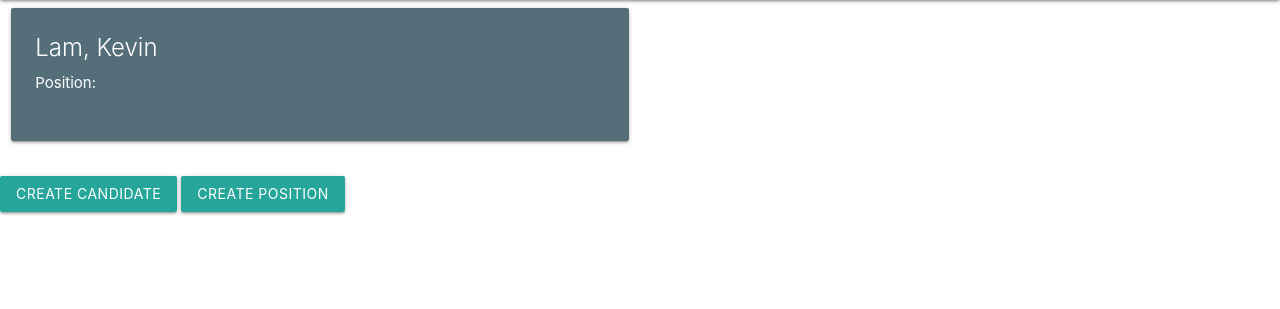
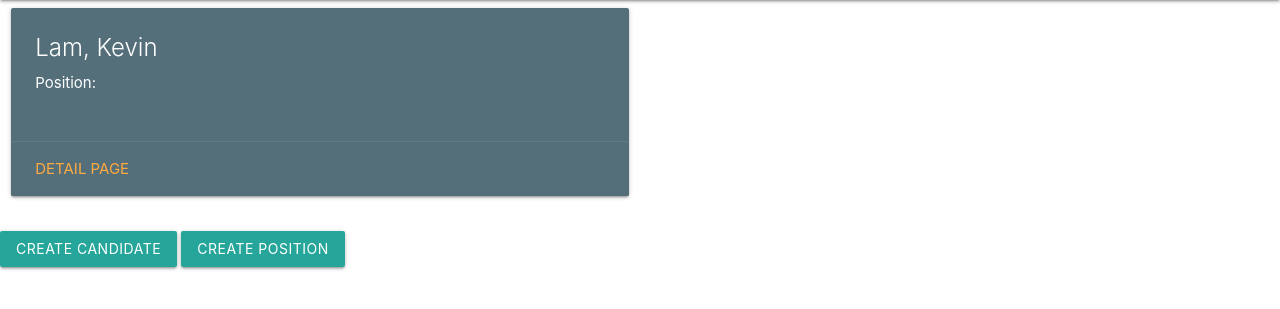
Before and after one commit to ekslam/midexamLam, a Django app: page /votes/ in a window 1280 px wide. Shown: the part 64-373 px from the top of the page. Run offline with Django 3.2, Linux system fonts and the light colour scheme; data comes from the database, SQL or seed files in the repository.

Commit message:
Second edit

```diff
--- a/votes/templates/index.html
+++ b/votes/templates/index.html
@@ -25,7 +25,9 @@
           <span class = "card-title">{{ a.lastname }}, {{ a.firstname }}</span>
           <p>Position:</p> <br/>
         </div>
-
+        <div class = "card-action">
+          <a href="{% url 'votes:detail' a.id %}">Detail Page</a>
+        </div>
       </div>
     </div>
   </div>
--- a/votes/views.py
+++ b/votes/views.py
@@ -17,7 +17,7 @@ def index(request):
 def candidate_detail(request, votes_id):
     cands = {}
     cands['candidate'] = Candidate.objects.get(id=votes_id)
-    return render(request, 'detail.html', content)
+    return render(request, 'detail.html', cands)
 
 
 def candidate_create(request):
```
